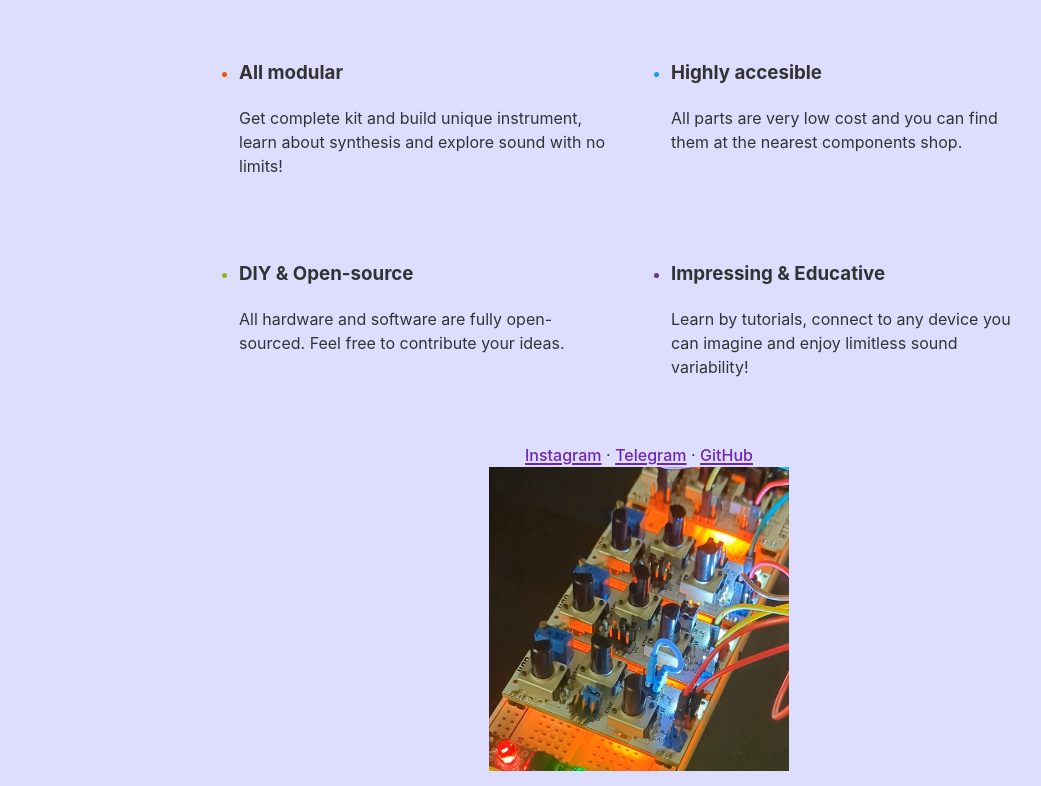
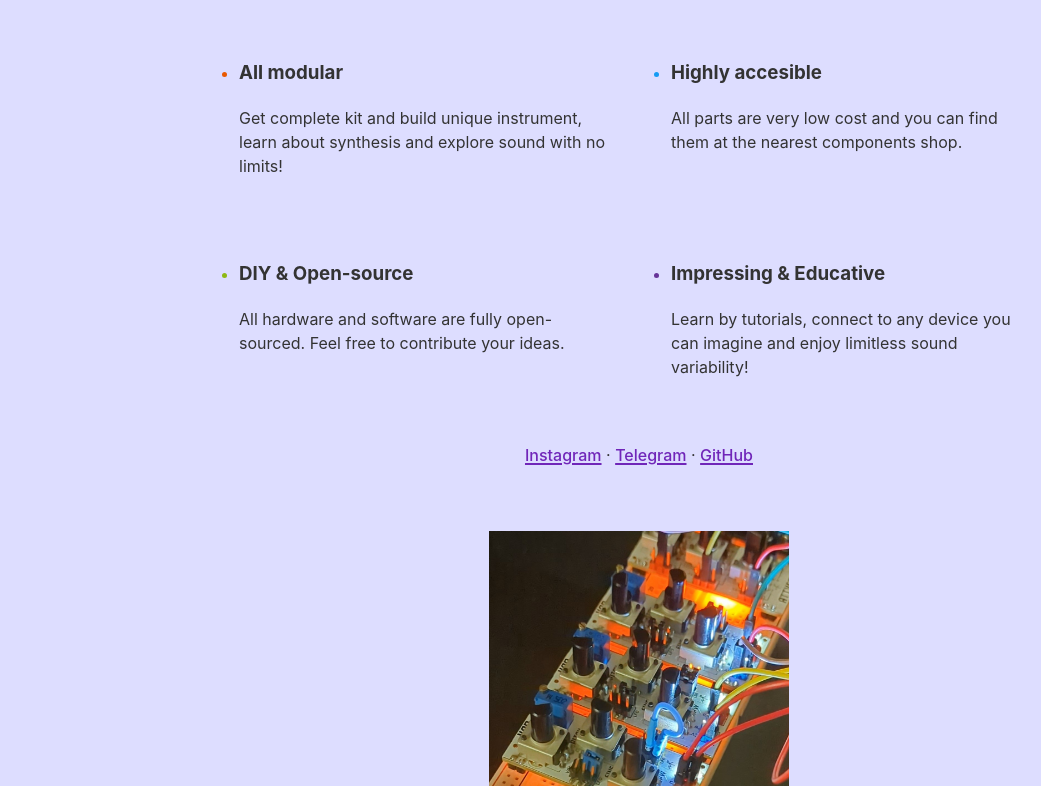
Before and after one commit to microrack/microrack.org, a Gatsby site: page / in a window 1280 px wide. Shown: the part 166-952 px from the top of the page, without its empty margins (1-1042 px from the left). Built offline with nearby package versions, Linux system fonts and the light colour scheme; Gatsby itself is replaced by a stand-in of ours.

Commit message:
fix margin

```diff
--- a/src/components/index.module.css
+++ b/src/components/index.module.css
@@ -46,6 +46,7 @@
 
 .textCenter {
   text-align: center;
+  margin-bottom: var(--size-gap);
 }
 
 .intro {
```
